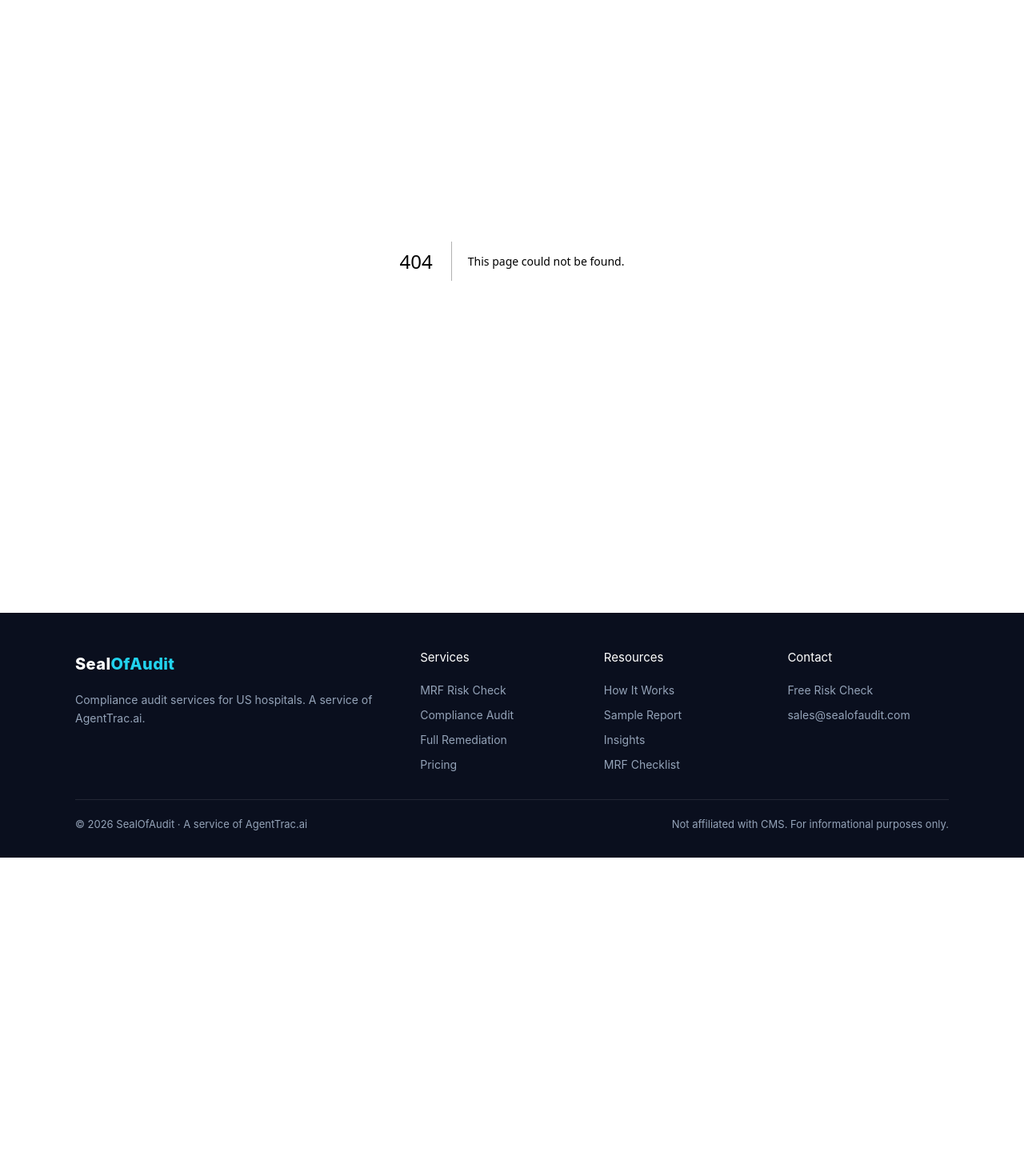
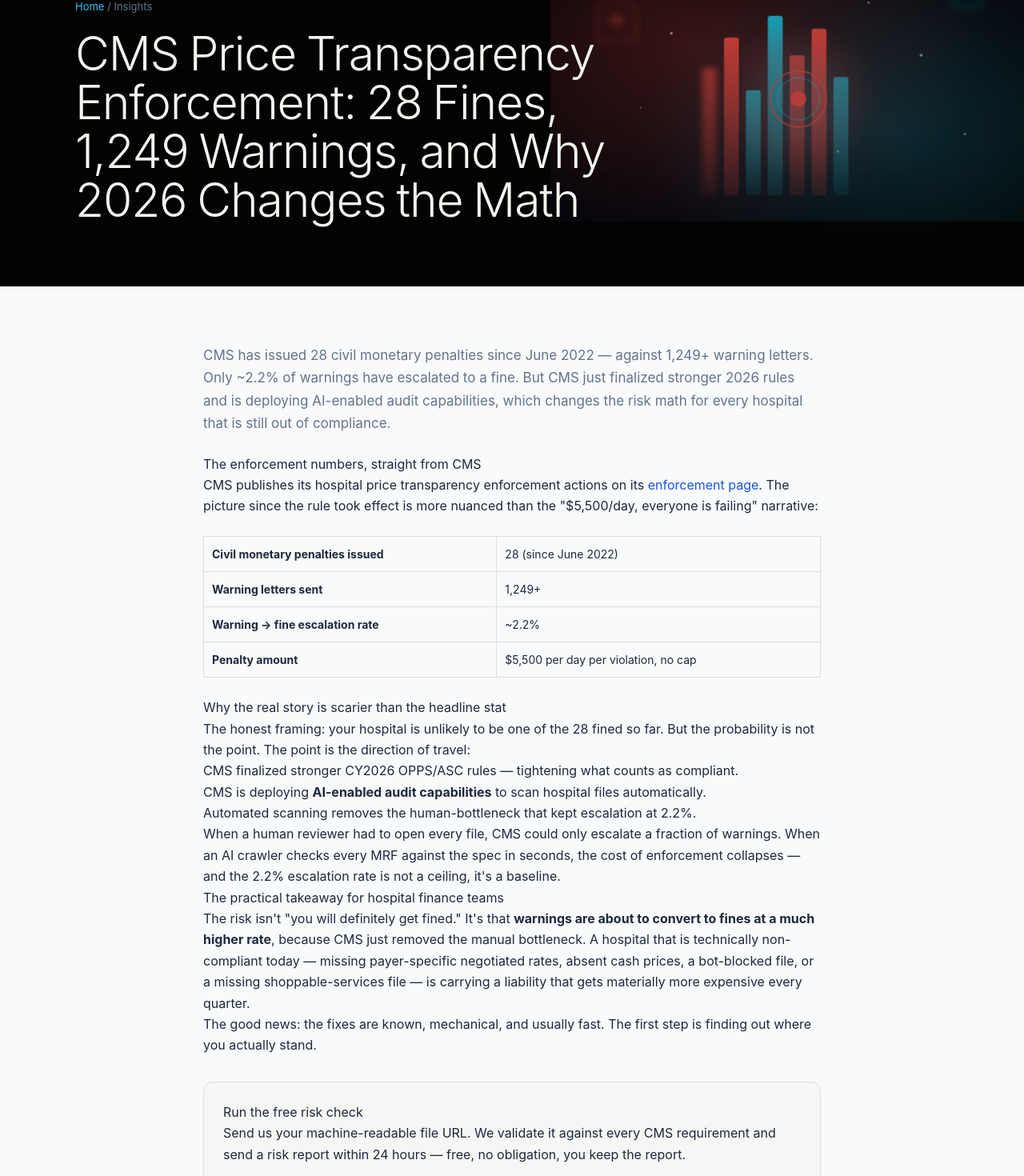
Before and after one commit to yasir23/sealofaudit, a Next.js app: page /blog/cms-enforcement-actions-2026 in a window 1280 px wide. Before the commit this address had no page. Shown: the part 144-1614 px from the top of the page at 80% size. Before the commit the page ends 1216 px from the top, so only its background shows below. Built offline with nearby package versions, Linux system fonts and the light colour scheme.

Commit message:
SEO: enforcement-reality post (28 CMPs, 1,249 warnings, 2026 AI-audit angle) + sitemap/insights registration

```diff
--- /dev/null
+++ b/app/blog/cms-enforcement-actions-2026/page.js
@@ -0,0 +1,123 @@
+import PageHero from "@/components/PageHero";
+import Breadcrumbs from "@/components/BreadcrumbsSchema";
+import Link from "next/link";
+
+export const metadata = {
+  title: "CMS Price Transparency Enforcement: 28 Fines, 1,249 Warnings, and Why 2026 Changes the Math",
+  description:
+    "CMS has issued 28 civil monetary penalties since June 2022 — against 1,249+ warning letters. Here's the real enforcement data, what the 2026 AI-audit ramp means, and how hospitals should respond.",
+};
+
+const blogSchema = {
+  "@context": "https://schema.org",
+  "@type": "Article",
+  headline:
+    "CMS Price Transparency Enforcement: 28 Fines, 1,249 Warnings, and Why 2026 Changes the Math",
+  description:
+    "CMS has issued 28 civil monetary penalties since June 2022 — against 1,249+ warning letters. Only ~2.2% of warnings escalate to a fine today, but CMS's new AI-enabled audit capability changes the risk math for 2026.",
+  url: "https://sealofaudit.com/blog/cms-enforcement-actions-2026",
+  datePublished: "2026-08-15",
+  dateModified: "2026-08-15",
+  author: { "@id": "https://sealofaudit.com/#organization" },
+  publisher: { "@id": "https://sealofaudit.com/#organization" },
+  image: "https://sealofaudit.com/og-image.png",
+  articleSection: "Penalties",
+  mainEntityOfPage: "https://sealofaudit.com/blog/cms-enforcement-actions-2026",
+  citation: [
+    {
+      "@type": "CreativeWork",
+      name: "45 CFR Part 180 — Hospital Price Transparency Requirements",
+      url: "https://www.ecfr.gov/current/title-45/subtitle-A/subchapter-B/part-180",
+    },
+    {
+      "@type": "CreativeWork",
+      name: "CMS Price Transparency Enforcement Actions",
+      url: "https://www.cms.gov/hospital-price-transparency/enforcement",
+    },
+  ],
+};
+
+export default function BlogPost() {
+  return (
+    <>
+      <script type="application/ld+json" dangerouslySetInnerHTML={{ __html: JSON.stringify(blogSchema) }} />
+      <Breadcrumbs items={[{ name: "Insights", path: "/insights/" }, { name: "CMS Price Transparency Enforcement: 28 Fines, 1,249 Warnings", path: "/blog/cms-enforcement-actions-2026/" }]} />
+      <PageHero
+        crumbs={[{ href: "/", label: "Home" }, { href: "/insights", label: "Insights" }]}
+        title="CMS Price Transparency Enforcement: 28 Fines, 1,249 Warnings, and Why 2026 Changes the Math"
+      />
+
+      <section>
+        <div className="container" style={{ maxWidth: 820 }}>
+          <p style={{ fontSize: 17, color: "var(--muted)", marginBottom: 24 }}>
+            CMS has issued 28 civil monetary penalties since June 2022 — against 1,249+ warning
+            letters. Only ~2.2% of warnings have escalated to a fine. But CMS just finalized stronger
+            2026 rules and is deploying AI-enabled audit capabilities, which changes the risk math
+            for every hospital that is still out of compliance.
+          </p>
+
+          <h2>The enforcement numbers, straight from CMS</h2>
+          <p>
+            CMS publishes its hospital price transparency enforcement actions on its{" "}
+            <a href="https://www.cms.gov/hospital-price-transparency/enforcement" target="_blank" rel="noopener noreferrer">enforcement page</a>.
+            The picture since the rule took effect is more nuanced than the "$5,500/day, everyone is
+            failing" narrative:
+          </p>
+          <table style={{ width: "100%", borderCollapse: "collapse", margin: "24px 0" }}>
+            <tbody>
+              <tr><td style={{ border: "1px solid #ddd", padding: 10 }}><strong>Civil monetary penalties issued</strong></td><td style={{ border: "1px solid #ddd", padding: 10 }}>28 (since June 2022)</td></tr>
+              <tr><td style={{ border: "1px solid #ddd", padding: 10 }}><strong>Warning letters sent</strong></td><td style={{ border: "1px solid #ddd", padding: 10 }}>1,249+</td></tr>
+              <tr><td style={{ border: "1px solid #ddd", padding: 10 }}><strong>Warning → fine escalation rate</strong></td><td style={{ border: "1px solid #ddd", padding: 10 }}>~2.2%</td></tr>
+              <tr><td style={{ border: "1px solid #ddd", padding: 10 }}><strong>Penalty amount</strong></td><td style={{ border: "1px solid #ddd", padding: 10 }}>$5,500 per day per violation, no cap</td></tr>
+            </tbody>
+          </table>
+
+          <h2>Why the real story is scarier than the headline stat</h2>
+          <p>
+            The honest framing: your hospital is unlikely to be one of the 28 fined so far. But the
+            probability is not the point. The point is the direction of travel:
+          </p>
+          <ul>
+            <li>CMS finalized stronger CY2026 OPPS/ASC rules — tightening what counts as compliant.</li>
+            <li>CMS is deploying <strong>AI-enabled audit capabilities</strong> to scan hospital files automatically.</li>
+            <li>Automated scanning removes the human-bottleneck that kept escalation at 2.2%.</li>
+          </ul>
+          <p>
+            When a human reviewer had to open every file, CMS could only escalate a fraction of
+            warnings. When an AI crawler checks every MRF against the spec in seconds, the cost of
+            enforcement collapses — and the 2.2% escalation rate is not a ceiling, it's a baseline.
+          </p>
+
+          <h2>The practical takeaway for hospital finance teams</h2>
+          <p>
+            The risk isn't "you will definitely get fined." It's that <strong>warnings are about to
+            convert to fines at a much higher rate</strong>, because CMS just removed the manual
+            bottleneck. A hospital that is technically non-compliant today — missing payer-specific
+            negotiated rates, absent cash prices, a bot-blocked file, or a missing shoppable-services
+            file — is carrying a liability that gets materially more expensive every quarter.
+          </p>
+          <p>
+            The good news: the fixes are known, mechanical, and usually fast. The first step is
+            finding out where you actually stand.
+          </p>
+
+          <div style={{ background: "var(--surface, #f6f6f4)", border: "1px solid #ddd", borderRadius: 12, padding: 24, margin: "32px 0" }}>
+            <h3 style={{ marginTop: 0 }}>Run the free risk check</h3>
+            <p style={{ marginBottom: 16 }}>
+              Send us your machine-readable file URL. We validate it against every CMS requirement
+              and send a risk report within 24 hours — free, no obligation, you keep the report.
+            </p>
+            <Link className="btn btn-primary" href="/contact">Get Your Free MRF Risk Check</Link>
+          </div>
+
+          <h2>Related reading</h2>
+          <ul>
+            <li><Link href="/blog/cms-fines-hospital-price-transparency">How CMS Fines Hospitals: Real Penalty Amounts and What Triggers Them</Link></li>
+            <li><Link href="/blog/cms-mrf-requirements-2026">CMS Machine-Readable File Requirements: The Complete 2026 Checklist</Link></li>
+            <li><Link href="/blog/find-hospital-mrf-file">How to Find Your Hospital's MRF File</Link></li>
+          </ul>
+        </div>
+      </section>
+    </>
+  );
+}
--- a/app/insights/page.js
+++ b/app/insights/page.js
@@ -9,6 +9,7 @@ export const metadata = {
 };
 
 const posts = [
+  { cat: "Penalties", title: "CMS Price Transparency Enforcement: 28 Fines, 1,249 Warnings, and Why 2026 Changes the Math", desc: "The real CMS enforcement data — 28 civil monetary penalties vs 1,249+ warning letters — and what the new AI-enabled audit capability means for escalation rates.", href: "/blog/cms-enforcement-actions-2026", time: "5 min" },
   { cat: "Compliance", title: "CMS Machine-Readable File Requirements: The Complete 2026 Checklist", desc: "Every data element CMS requires in your MRF, explained in plain language — and the 5 most common reasons hospitals fail.", href: "/blog/cms-mrf-requirements-2026", time: "6 min" },
   { cat: "Compliance", title: "Hospital Price Transparency Requirements: What Every US Hospital Must Publish", desc: "Complete guide to the CMS price transparency rule: machine-readable files, shoppable services, standard charges, and deadlines.", href: "/blog/hospital-price-transparency-requirements", time: "7 min" },
   { cat: "Penalties", title: "How CMS Fines Hospitals: Real Penalty Amounts and What Triggers Them", desc: "$5,500 per day adds up fast. Here's how CMS calculates penalties, real enforcement examples, and how to reduce your exposure.", href: "/blog/cms-fines-hospital-price-transparency", time: "5 min" },
--- a/app/sitemap.js
+++ b/app/sitemap.js
@@ -7,6 +7,7 @@ export default function sitemap() {
     "/blog/hospital-price-transparency-requirements", "/blog/cms-shoppable-services-list",
     "/blog/standard-charges-vs-negotiated-rates", "/blog/cms-price-transparency-fines-list",
     "/blog/mrf-json-format-guide", "/blog/price-transparency-compliance-checklist",
+    "/blog/cms-enforcement-actions-2026",
   ];
   return routes.map((r) => ({
     url: `${base}${r}`,
```
Also changed, not shown: 41 other files (tests, documents, lock files or other folders).
